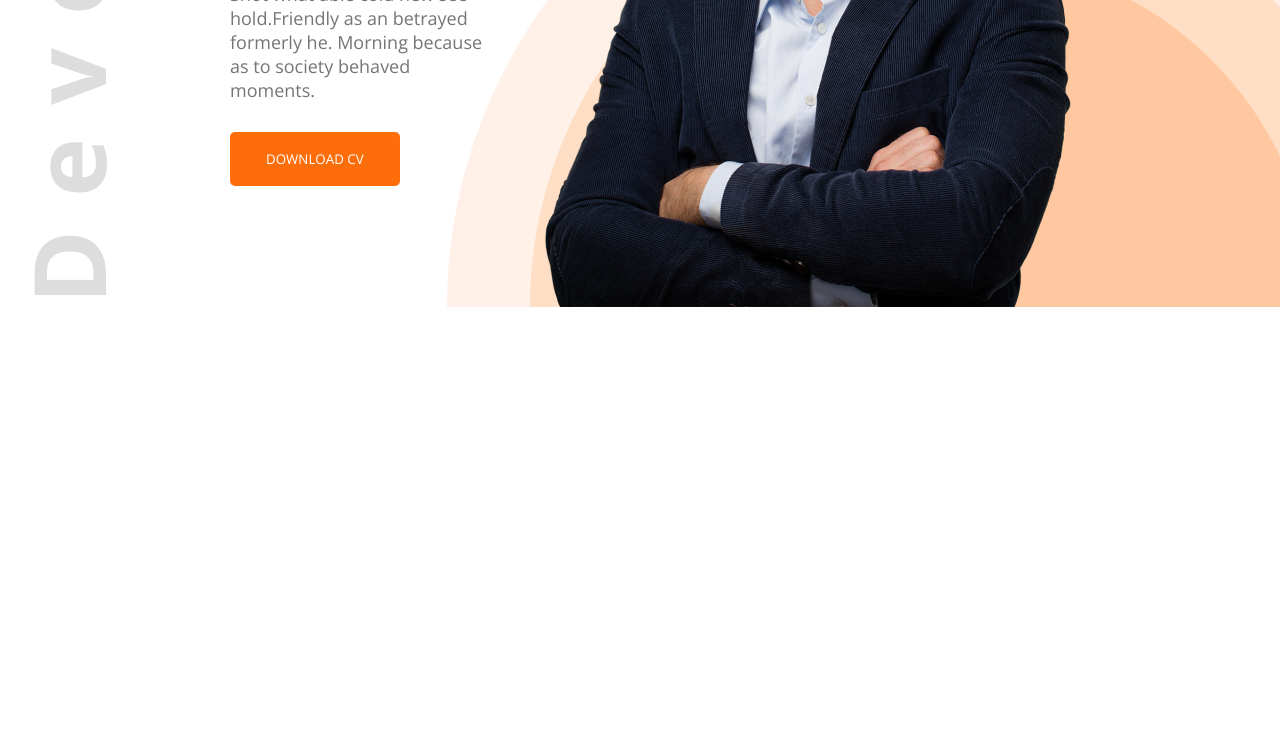
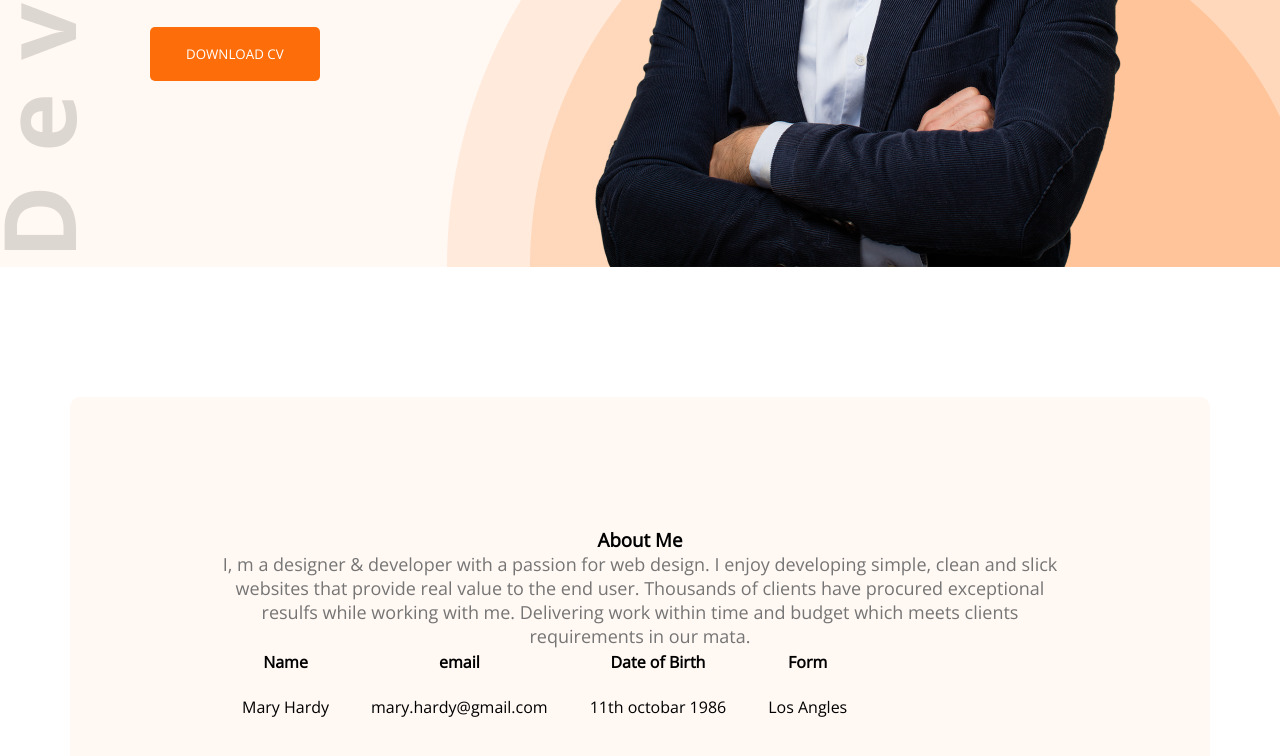
Before and after one commit to Asim-Das/dev-portfolio, a plain HTML site: page index.html in a window 1280 px wide. Shown: the part 530-1286 px from the top of the page. Before the commit the page ends 837 px from the top, so only its background shows below. Drawn offline with nearby package versions, Linux system fonts and the light colour scheme.

Commit message:
added table

```diff
--- a/index.html
+++ b/index.html
@@ -35,7 +35,28 @@
         </div>
     </header>
     <main>
-
+        <section class="about-me">
+            <h3 class="section-title">About Me</h3>
+            <p class="myself-description">I, m a designer & developer with a passion for web design. I enjoy developing
+                simple, clean and slick
+                websites that provide real value to the end user. Thousands of clients have procured exceptional resulfs
+                while working with me. Delivering work within time and budget which meets clients requirements in our
+                mata.</p>
+            <table>
+                <tr>
+                    <th>Name</th>
+                    <th>email</th>
+                    <th>Date of Birth</th>
+                    <th>Form</th>
+                </tr>
+                <tr>
+                    <td>Mary Hardy</td>
+                    <td>mary.hardy@gmail.com</td>
+                    <td>11th octobar 1986</td>
+                    <td>Los Angles</td>
+                </tr>
+            </table>
+        </section>
     </main>
     <footer>
 
--- a/style.css/developer.css
+++ b/style.css/developer.css
@@ -4,17 +4,18 @@
 }
 
 header {
+    background: #FFF8F3;
     background-image: url(../images/header_bg.png), url(../images/developer.png);
     background-repeat: no-repeat;
     background-position: bottom right, left;
-    margin-left: 30px;
 }
 
-/* Nav styles */
+/* header and Nav styles */
 nav {
     display: flex;
     justify-content: space-between;
-    margin: 50px 200px;
+    margin: 0px 100px;
+    padding: 30px;
 }
 
 nav ul {
@@ -47,7 +48,7 @@ nav li {
 .banner {
     display: flex;
     align-items: center;
-    margin: 0 200px;
+    margin: 0 150px;
 }
 
 .banner-sub-title {
@@ -68,5 +69,31 @@ nav li {
     font-size: 18px;
     color: #757575;
     margin-bottom: 30px;
+}
 
+main {
+    max-width: 1140px;
+    margin: 0 auto;
 }
+
+.about-me {
+    background: #FFF8F3;
+    border-radius: 10px;
+    text-align: center;
+    margin-top: 130px;
+    padding: 130px 150px;
+}
+
+.myself-description {
+    color: #757575;
+    font-size: 18px;
+    text-align: center;
+}
+
+table {
+    justify-content: space-between;
+}
+
+table tr td {
+    padding: 20px;
+}
```
